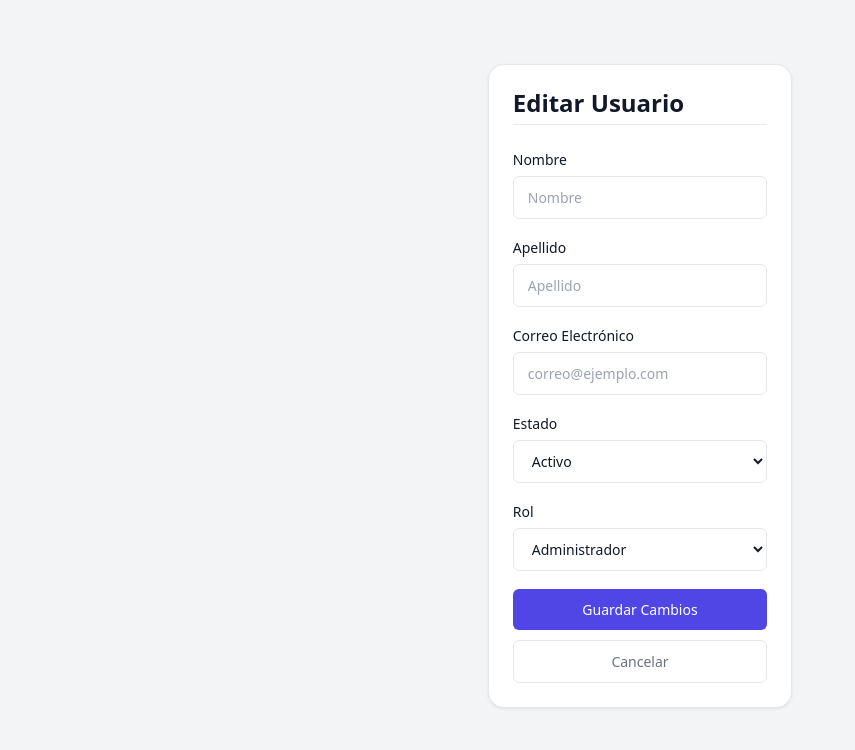
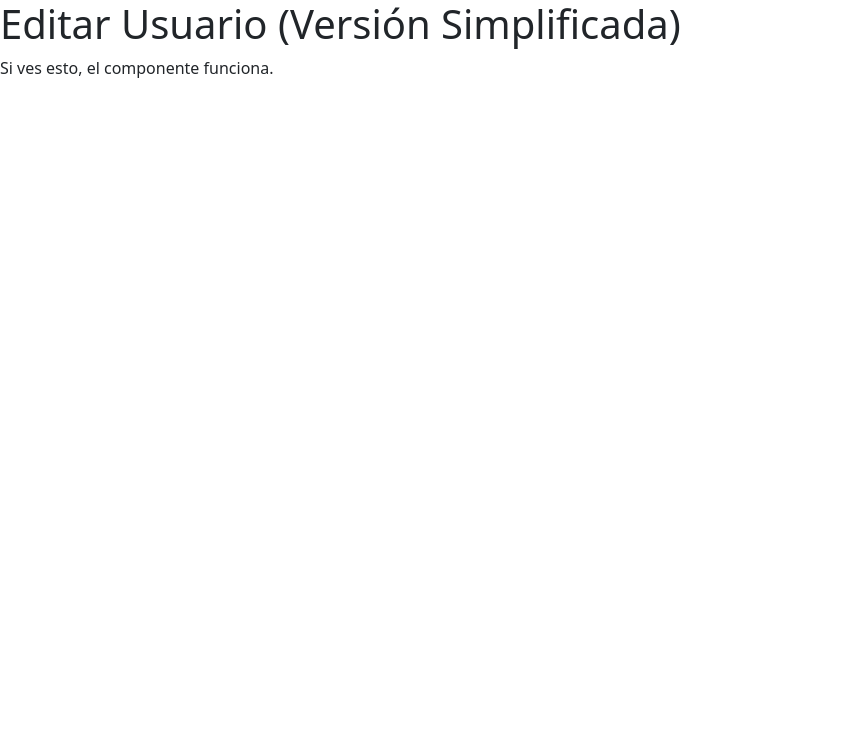
Before and after one commit to Auder20/SysCurrInge, a React (Create React App) app in the folder frontend/: page /edit-user/1 in a window 1280 px wide. Shown: the top 750 px of the page, without its empty margins (0-855 px from the left). Built offline with nearby package versions, Linux system fonts and the light colour scheme; no server answers.

Commit message:
debug: crear EditUserSimple.js para aislar problema

```diff
--- a/frontend/src/App.js
+++ b/frontend/src/App.js
@@ -26,6 +26,7 @@ import MemberDashboard from "./components/MemberDashBoard";
 import GuestDashboard from "./components/GuestDashBoard";
 import VerificationCode from "./components/VerificationCode";
 import EditUser from "./components/EditUser";
+import EditUserSimple from "./components/EditUserSimple";
 import AddTaskForm from "./components/AddTaskForm";
 import EditTask from "./components/EditTask";
 import AddMeetingForm from "./components/AddMeetingForm";
@@ -64,7 +65,7 @@ const App = () => {
                 {/* Rutas para editar */}
                 <Route path="/editTask/:id" element={<EditTask />} />
                 <Route path="/editMeeting/:id" element={<EditMeeting />} />
-                <Route path="/edit-user/:id" element={<EditUser />} />
+                <Route path="/edit-user/:id" element={<EditUserSimple />} />
 
                 {/* Rutas de coordinador */}
                 <Route path="/coordinator" element={<CoordinatorDashboard />} />
--- /dev/null
+++ b/frontend/src/components/EditUserSimple.js
@@ -0,0 +1,14 @@
+import React from "react";
+
+function EditUser() {
+  console.log("🚀 EditUser: Componente simplificado montado!");
+
+  return (
+    <div>
+      <h1>Editar Usuario (Versión Simplificada)</h1>
+      <p>Si ves esto, el componente funciona.</p>
+    </div>
+  );
+}
+
+export default EditUser;
```
